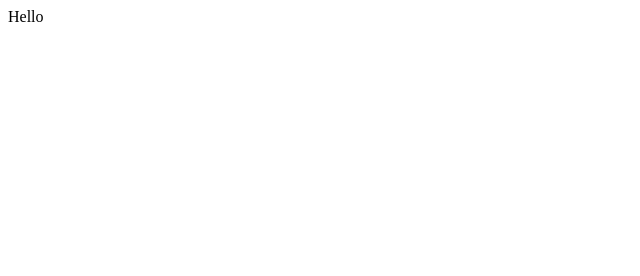
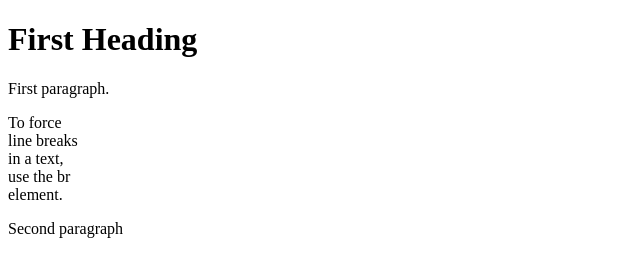
Before and after one commit to Satya438/demo-reoo, a plain HTML site: page index.html in a window 1280 px wide. Shown: the whole page, without its empty margins (0-640 px from the left). Drawn offline with Linux system fonts and the light colour scheme.

Commit message:
Added something

```diff
--- a/index.html
+++ b/index.html
@@ -1 +1,9 @@
-<div>Hello</div>
+<!DOCTYPE html>
+<html>
+<body>
+<h1>First Heading</h1>
+<p>First paragraph.</p>
+<p>To force<br> line breaks<br> in a text,<br> use the br<br> element.</p>
+<p>Second paragraph</p>
+</body>
+</html>
```
